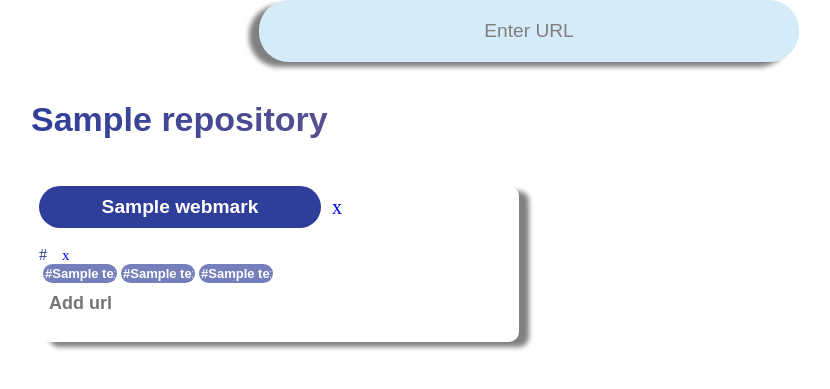
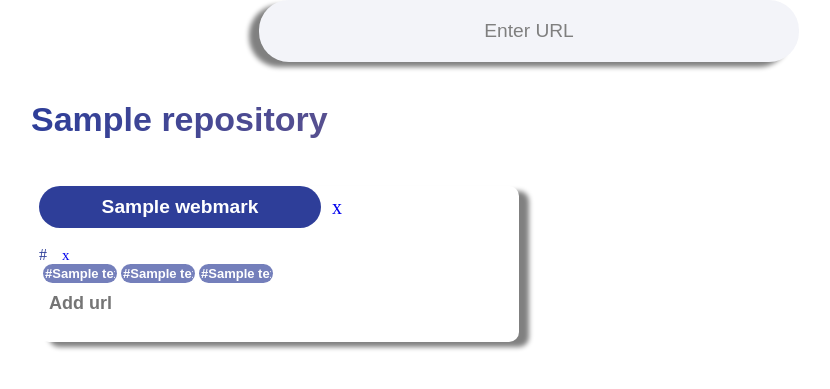
Before and after one commit to teamone-teamone/test, a Django app: template templates/repository/urlrepository.html in a window 1280 px wide. Shown: the part 95-484 px from the top of the page, without its empty margins (111-941 px from the left). Run offline with Django 3.2, Linux system fonts and the light colour scheme; the template is opened without the code that fills it: most values are stand-ins (such as "Sample title", 1, 10 or a date in 2020); some libraries are stand-ins or nearby versions.

Commit message:
feat-myrepoFE병합

```diff
--- a/static/css/styles.css
+++ b/static/css/styles.css
@@ -73,7 +73,7 @@ blockquote input {
 }
 .url-input {
   font-size: larger;
-  background-color: #78bee74f;
+  background-color: #2e3e990e;
   text-align: center;
   width: 500px;
   border-radius: 30px;
```
